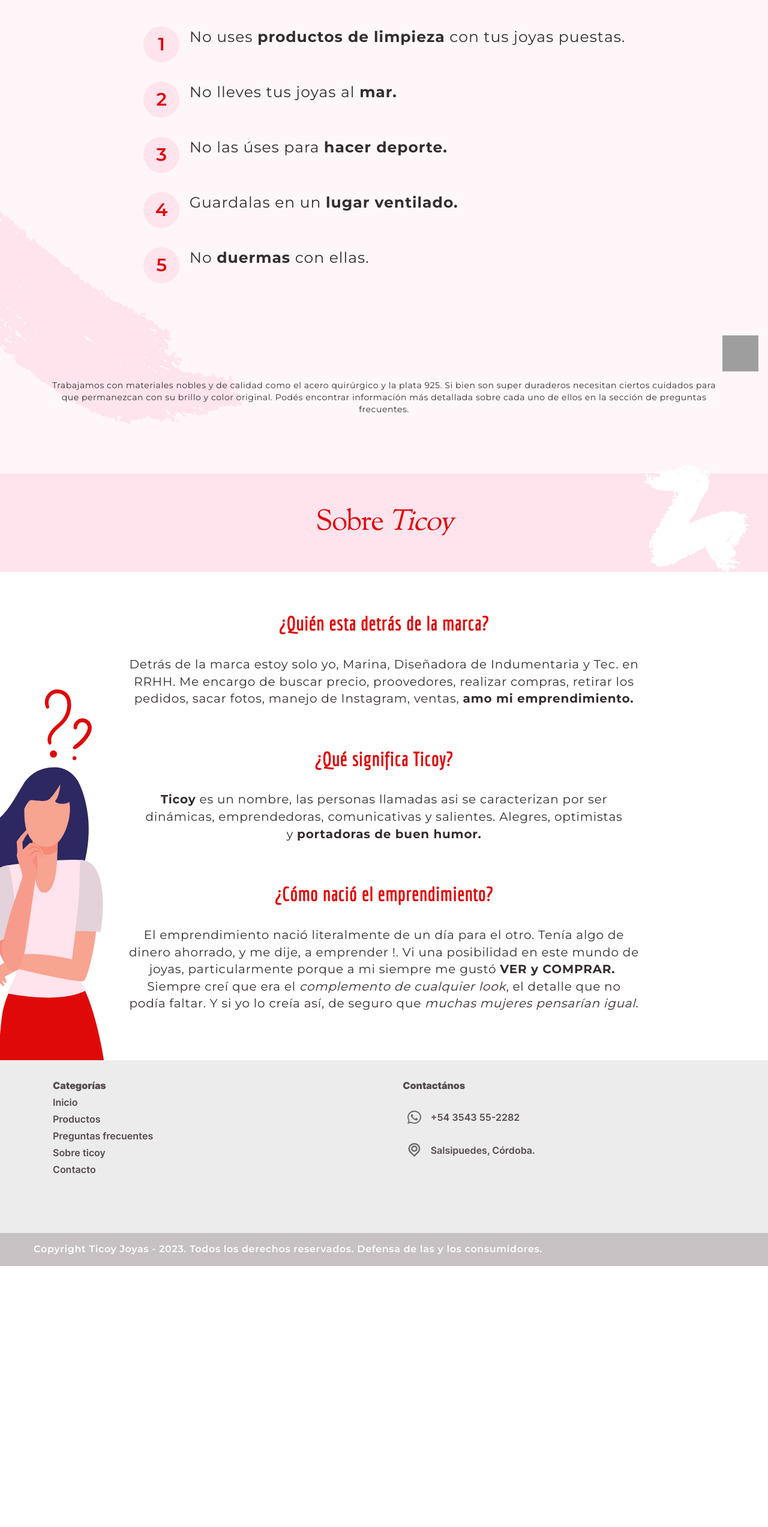
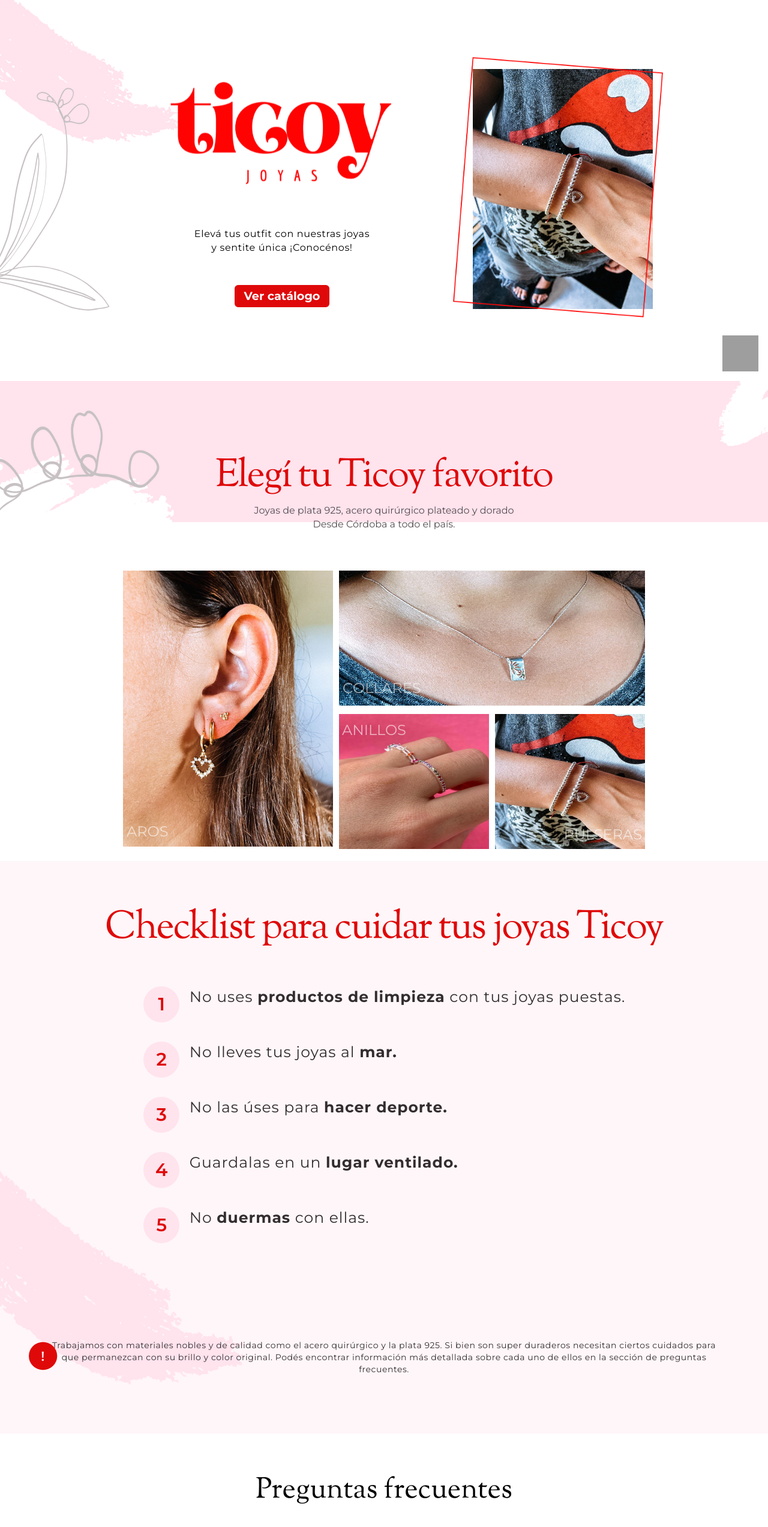
Before and after one commit to cuedefox/Ticoy, a React (Create React App) app: page / in a window 1280 px wide. Shown: the part 165-2710 px from the top of the page at 60% size. Before the commit the page ends 2275 px from the top, so only its background shows below. Built offline with nearby package versions, Linux system fonts and the light colour scheme; grey boxes are pictures that could not be loaded.

Commit message:
commit final rodrigo

```diff
--- a/src/App.js
+++ b/src/App.js
@@ -9,7 +9,7 @@
 function App() {
   return <>
     <NavBar />
-    {/*<Header />*/}
+    <Header />
     <Main />
     <Footer />
     <WhatsappBut />
--- a/src/containers/Main.jsx
+++ b/src/containers/Main.jsx
@@ -7,11 +7,11 @@
 
 const Main = () => {
     return <main>
-        {/*<Products />*/}
+        <Products />
         <Checklist />
-        {/*<Faq />*/}
+        <Faq />
         <About />
-        {/*<Contact />*/}
+        <Contact />
     </main>
 }
 
--- a/src/sass/_checklist.scss
+++ b/src/sass/_checklist.scss
@@ -57,7 +57,7 @@
     margin-bottom: 96px;
     img {
         position: absolute;
-        left: -4em;
+        left: 3em;
         top: 1em;
     }
     p {
```
